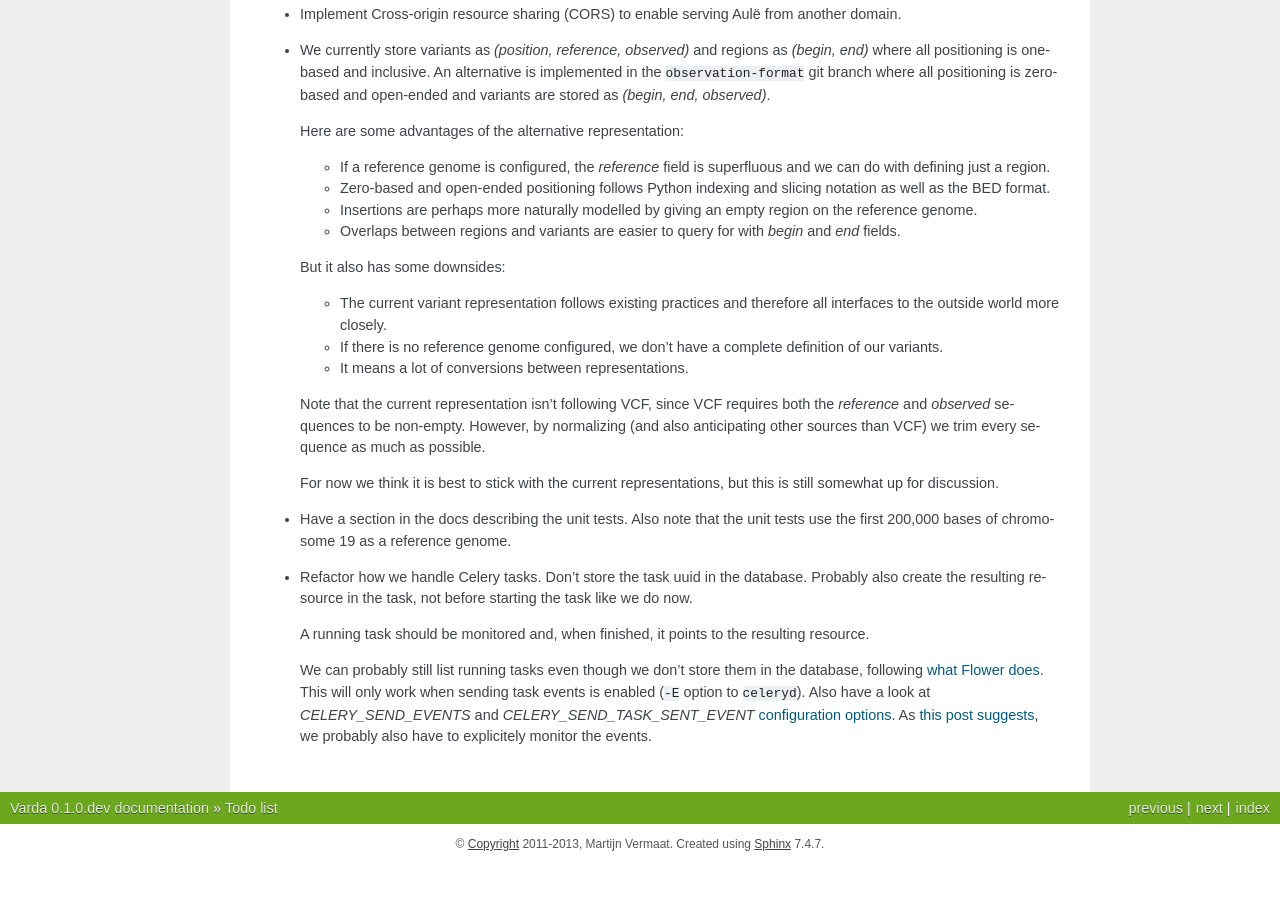
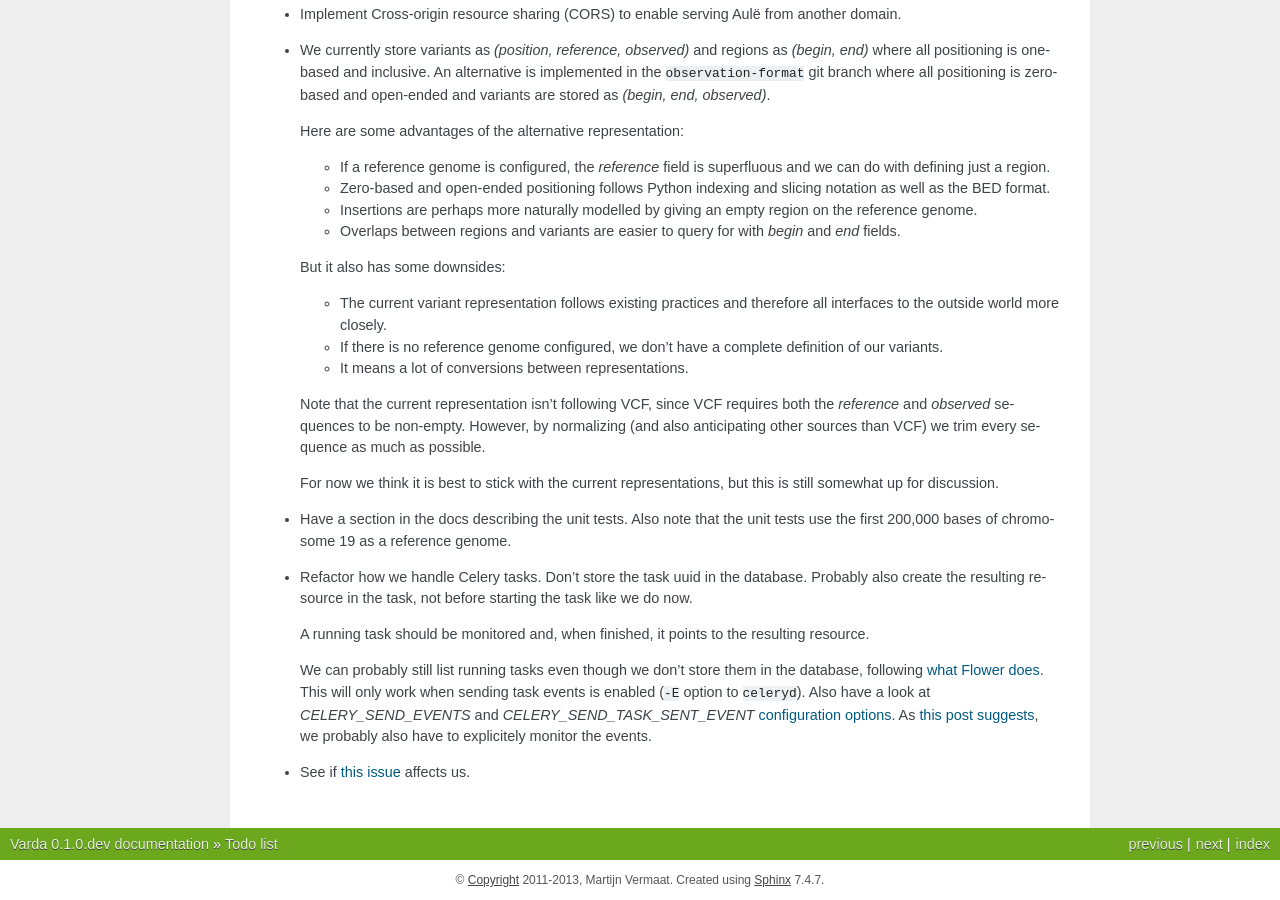
Before and after one commit to varda/varda, a Sphinx documentation site: the page built from doc/todo.rst, in a window 1280 px wide and 900 px high, scrolled down 1020 px. Built offline with Sphinx 7.4.7, drawn with Linux system fonts in a browser that asks for light colours; pages that are not in the unit, such as notebooks, are missing from menus; before the commit the page ends 1884 px from its top, so only the background shows below that.

Commit message:
Add TODO note

```diff
--- a/doc/todo.rst
+++ b/doc/todo.rst
@@ -113,3 +113,6 @@ grepping the source code for ``Todo``.
   As `this post suggests
   <http://stackoverflow.com/questions/15575826/how-to-inspect-and-cancel-celery-tasks-by-task-name>`_,
   we probably also have to explicitely monitor the events.
+
+* See if `this issue
+  <https://github.com/mitsuhiko/flask-sqlalchemy/issues/144>`_ affects us.
```
